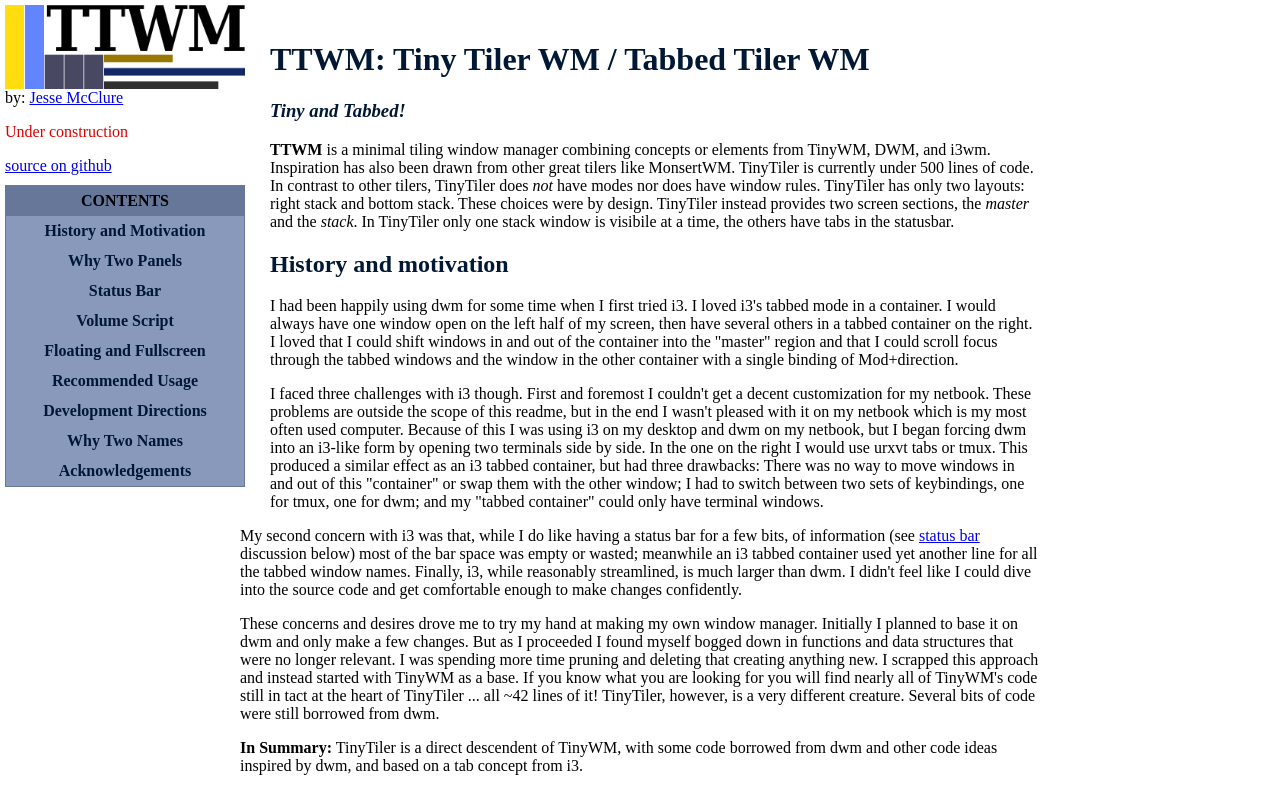
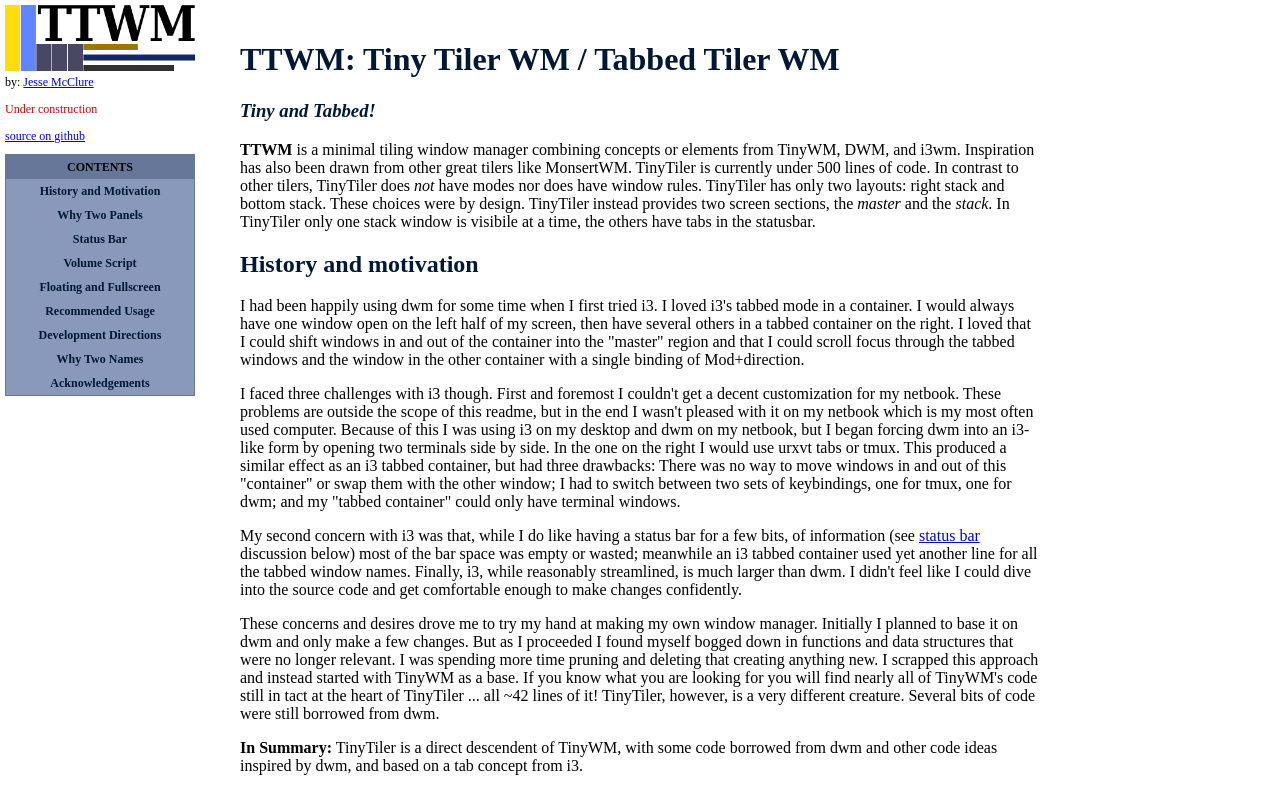
Before and after one commit to TrilbyWhite/alopex, a plain HTML site: page index.html in a window 1280 px wide. Shown: the top 792 px of the page. Drawn offline with Linux system fonts and the light colour scheme.

Commit message:
minor layout change only

```diff
--- a/index.html
+++ b/index.html
@@ -9,8 +9,9 @@ html, body, div {
 	margin: 0px;
 }
 #menu1 {
+	font-size: 12px;
 	float: left;
-	width: 240px;
+	width: 190px;
 	padding:5px;
 	margin-right: 20px;
 	margin-bottom: 20px;
@@ -38,7 +39,7 @@ h1, h2, h3 {
 }
 #menu2 ul li {
 	padding: 0px;
-	line-height: 30px;
+	line-height: 24px;
 }
 #menu2 ul li a {
 	text-decoration: none;
@@ -46,7 +47,7 @@ h1, h2, h3 {
 	color: #001834;
 	display: block;
 	width: 100%;
-	height: 30px;
+	height: 24px;
 
 }
 #menu2 ul a:hover {
@@ -63,7 +64,7 @@ h1, h2, h3 {
 
 <body>
 <div id="menu1">
-<img src="./ttwm.png" style="width: 100%;"/>
+<img src="./ttwm.png" style="width: 100%; margin-bottom: 4px;"/>
 <div id="menu2">
 
 by: <a href="mailto:jmcclure@cns.umass.edu">Jesse McClure</a><br/>
@@ -195,6 +196,10 @@ Call it what you wish.  It's tiny, and it's tabbed, and it tiles.  But no, I don
 <li><a href="http://suckless.org">The suckless team (dwm)</a></li>
 <li><a href="http://i3wm.org">Michael Stapelberg and the i3 team</a></li>
 </ul>
+<br/>
+<br/>
+<br/>
+<br/>
 </div>
 
 
```
